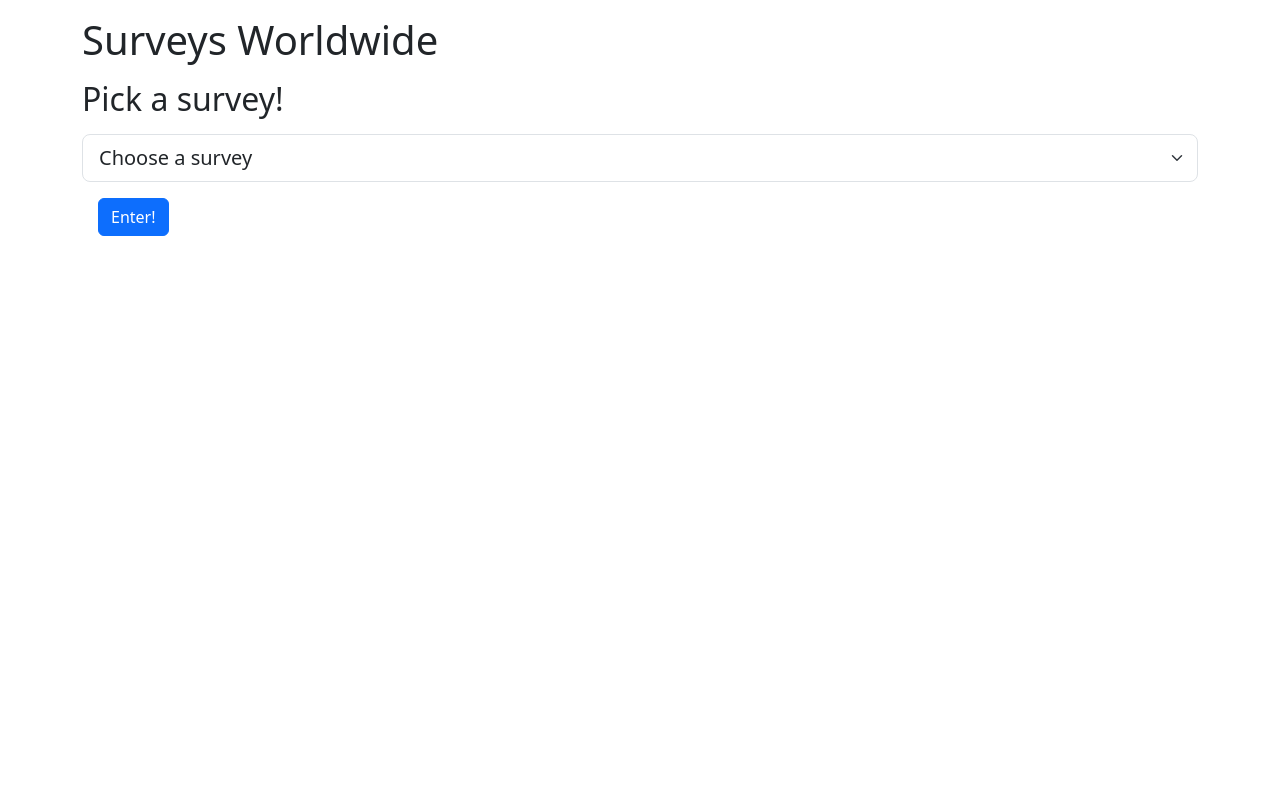
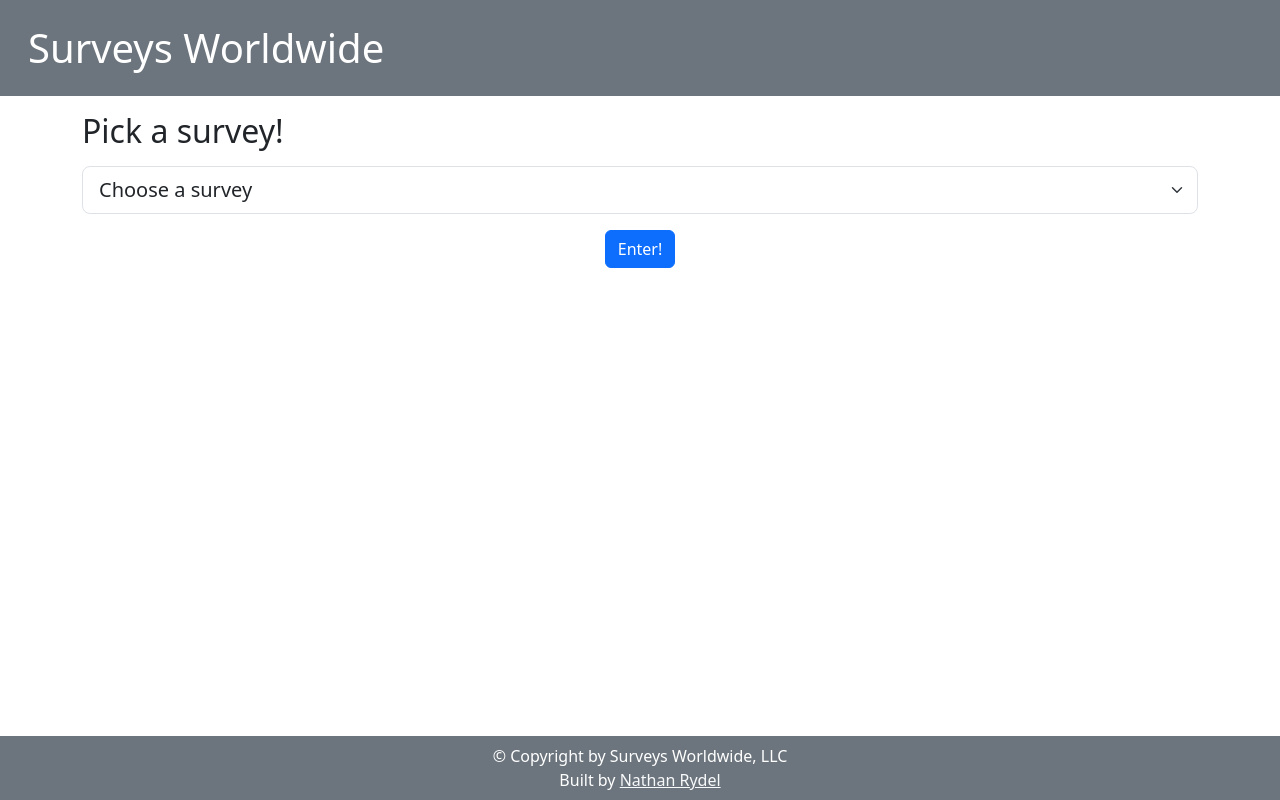
Before and after one commit to nathanrydel/flask-survey, a Flask app: page / in a window 1280 px wide. Run offline with Flask 3, Linux system fonts and the light colour scheme.

Commit message:
base and survey_select styling

```diff
--- a/templates/base.html
+++ b/templates/base.html
@@ -9,14 +9,22 @@
   <link rel="stylesheet" href="https://unpkg.com/bootstrap@5/dist/css/bootstrap.css">
 </head>
 
-<nav class="container">
-  <h1 class="mt-3">Surveys Worldwide</h1>
-</nav>
 
-<body>
+<body class="min-vh-100">
 
+  <nav class="container-fluid text-bg-secondary">
+    <h1 class="px-3 py-4">Surveys Worldwide</h1>
+  </nav>
   {% block content %}
   {% endblock %}
+
+  <footer class="mt-4 py-2 container-fluid text-bg-secondary text-center fixed-bottom">
+    &copy; Copyright by Surveys Worldwide, LLC
+    <br>
+    <span>Built by
+      <a class="link-light no-decoration" href="https://github.com/nathanrydel">Nathan Rydel</a>
+    </span>
+  </footer>
 
   <script src="https://unpkg.com/bootstrap@5/dist/js/bootstrap.bundle.js">
   </script>
--- a/templates/survey_select.html
+++ b/templates/survey_select.html
@@ -5,16 +5,16 @@
 {% block content %}
 
 <div class="container">
-  <form class="mt-3 display-flex" method="POST" action="/selection">
+  <form class="mt-3" method="POST" action="/selection">
     <h2>Pick a survey!</h2>
 
-    <select class="form-select form-select-lg my-3 col-3 lg-col-4" name="survey_selection">
+    <select class="form-select form-select-lg my-3 col-3 col-lg-4" name="survey_selection">
       <option disabled selected value>Choose a survey</option>
       {% for id, survey in surveys.items() %}
       <option value="{{ id }}" aria-label="{{ survey.title }}">{{ survey.title }}</option>
       {% endfor %}
     </select>
-    <button class="ms-3 btn btn-primary">Enter!</button>
+    <button class="btn btn-primary mx-auto d-block">Enter!</button>
   </form>
 </div>
 
```
